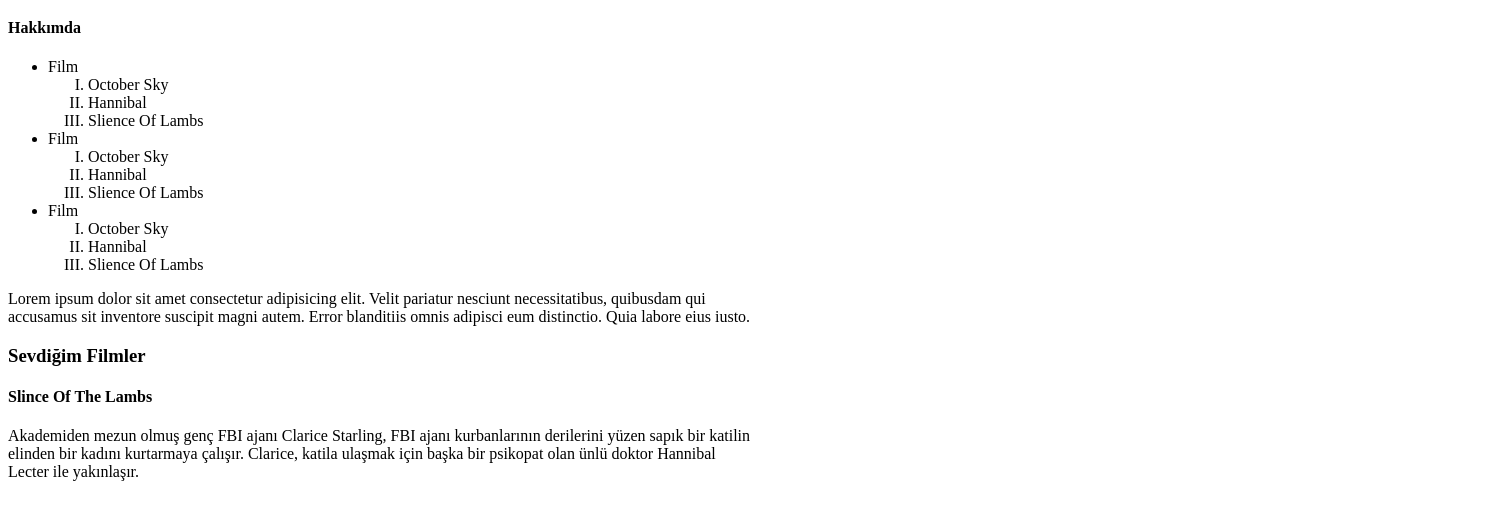
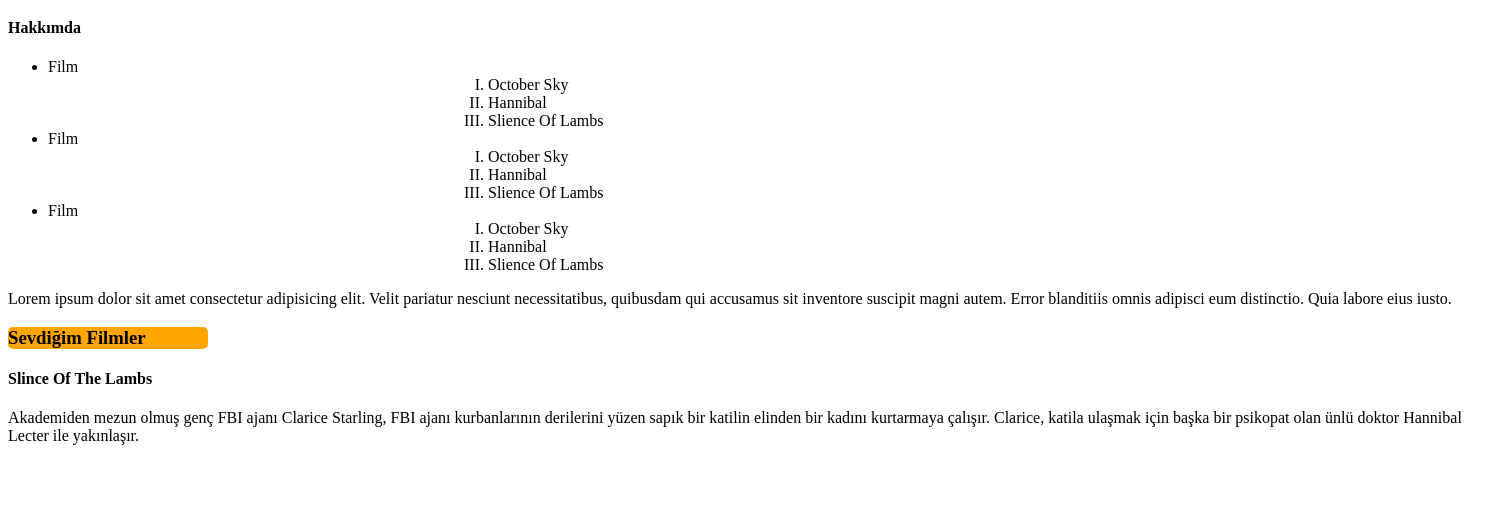
Before and after one commit to kayayakup/patikaHTML, a plain HTML site: page index.html in a window 1280 px wide. Shown: the part 61-580 px from the top of the page, 1488 px wide, since content can reach past the window. Drawn offline with Linux system fonts and the light colour scheme.

Commit message:
Update style.css

```diff
--- a/style.css
+++ b/style.css
@@ -1,3 +1,17 @@
 p{
-    width: 750px;/*Genişlik verdiğimiz yer.*/
+    width: 1480px;/*Genişlik verdiğimiz yer.*/
 }
+
+.birincispan{
+    margin-left: 250px;
+}
+
+h3{
+    background-color: orange;
+    width: 200px;
+    border-radius: 5px;
+}
+
+ol{
+    margin-left: 400px;
+}
```
